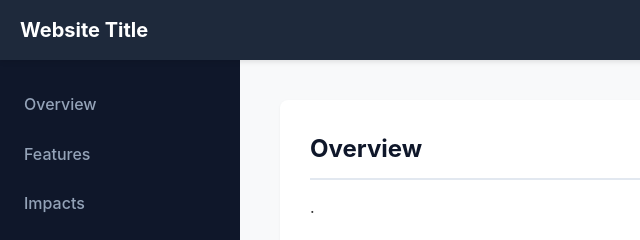
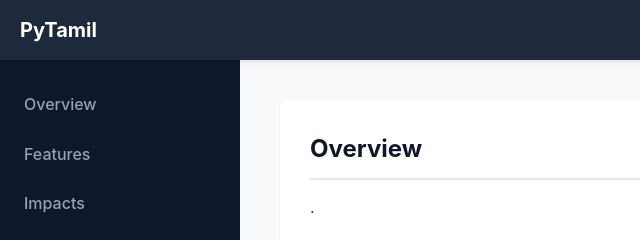
Before and after one commit to terminaljoint/PyTamil, a plain HTML site: page index.html in a window 1280 px wide. Shown: the top 240 px of the page, 0-640 px from the left. Drawn offline with Linux system fonts and the light colour scheme.

Commit message:
Change website title to 'PyTamil'

```diff
--- a/index.html
+++ b/index.html
@@ -138,7 +138,7 @@
 <body>
 
     <header>
-        <h1>Website Title</h1>
+        <h1>PyTamil</h1>
     </header>
 
     <div class="container">
```
